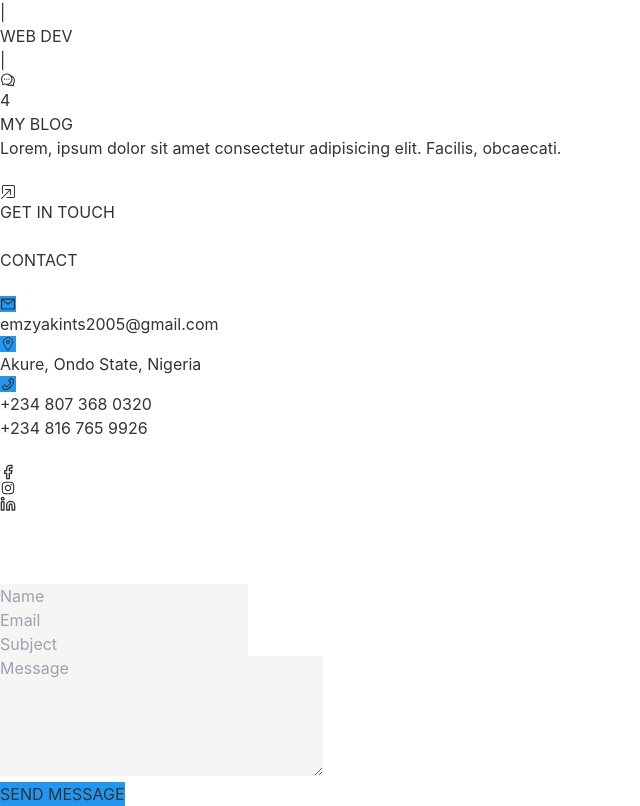
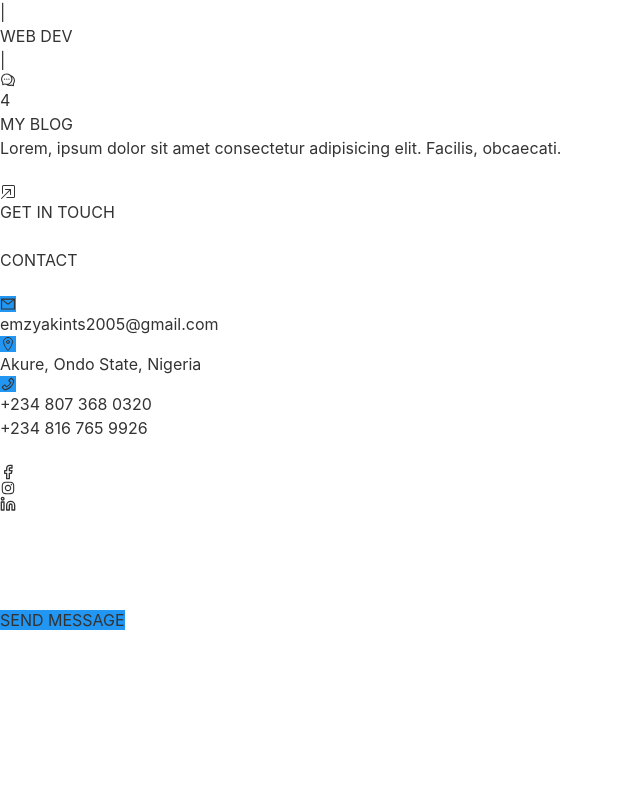
Before and after one commit to Emmy-Akintz/mynewportfolio, a React (Vite) app in the folder client/: page / in a window 1280 px wide. Shown: the part 7785-8591 px from the top of the page, without its empty margins (0-640 px from the left). After the commit the page ends 8417 px from the top, so only its background shows below. Built offline with nearby package versions, Linux system fonts and the light colour scheme; some icons are missing.

Commit message:
Used mailto attribute for my email contact

```diff
--- a/client/src/pages/Contact.jsx
+++ b/client/src/pages/Contact.jsx
@@ -37,7 +37,7 @@ function Contact() {
                 <h1 className="font-bold">CONTACT</h1>
             </FadeUp>
             <br />
-            <div className="md:grid lg:grid md:grid-cols-2 lg:grid-cols-2">
+            <div className="">
                 <div className="w-[300px]">
                     <div className="flex justify-between w-[90%] my-8">
                         <SlideInLeft>
@@ -98,33 +98,12 @@ function Contact() {
                             <a className="whatsapp" href='http://wa.me/+2348167659926'><PiWhatsappLogoDuotone /></a>
                         </FadeUp>
                     </div>
-                </div>
-                <div className="w-[300px] mt-12 md:mt-0 lg:mt-0">
-                    <form onSubmit={handleSubmit}>
-                        <SlideInRight>
-                            <input type="text" placeholder='Name' className='my-2 p-2 w-[245px] lg:w-[254px]' style={{ background: theme.bgg }} value={name} onChange={(e) => setName(e.target.value)} required />
-                        </SlideInRight>
-                        <SlideInRight>
-                            <input type="email" placeholder='Email' className='my-2 p-2 w-[245px] lg:w-[254px]' style={{ background: theme.bgg }} value={email} onChange={(e) => setEmail(e.target.value)} required />
-                        </SlideInRight>
-                        <SlideInRight>
-                            <input type="text" placeholder='Subject' className='my-2 p-2 w-[245px] lg:w-[254px]' style={{ background: theme.bgg }} value={subject} onChange={(e) => setSubject(e.target.value)} required />
-                        </SlideInRight>
-                        <SlideInRight>
-                            <textarea cols="30" rows="5" placeholder='Message' className='my-2 p-2' style={{ background: theme.bgg }} value={message} onChange={(e) => setMessage(e.target.value)}></textarea>
-                        </SlideInRight>
-                        <div className="flex w-[80%] justify-between">
-                            <FadeUp>
-                                <button type="submit" className='py-2 px-1 rounded' style={{ background: theme.ui }}>
-                                    SEND MESSAGE
-                                </button>
-                            </FadeUp>
-                            <div className="p-2 rounded" style={confirm ? { border: `1px solid ${theme.ui}` } : { border: 'none' }} onChange={(e) => setConfirm(e.target.value)}>{confirm}</div>
-                            {/* <button type="reset" onClick={console.log('hello')} className='py-2 px-1 rounded' style={{ background: theme.ui }}>
-                                CLEAR MESSAGE
-                            </button> */}
-                        </div>
-                    </form>
+                    <br />
+                    <FadeUp>
+                        <a href='mailto:emzyakints2005@gmail.com' className='py-4 px-2 cursor-pointer' style={{ background: theme.ui }}>
+                            SEND MESSAGE
+                        </a>
+                    </FadeUp>
                 </div>
             </div>
         </div>
```
